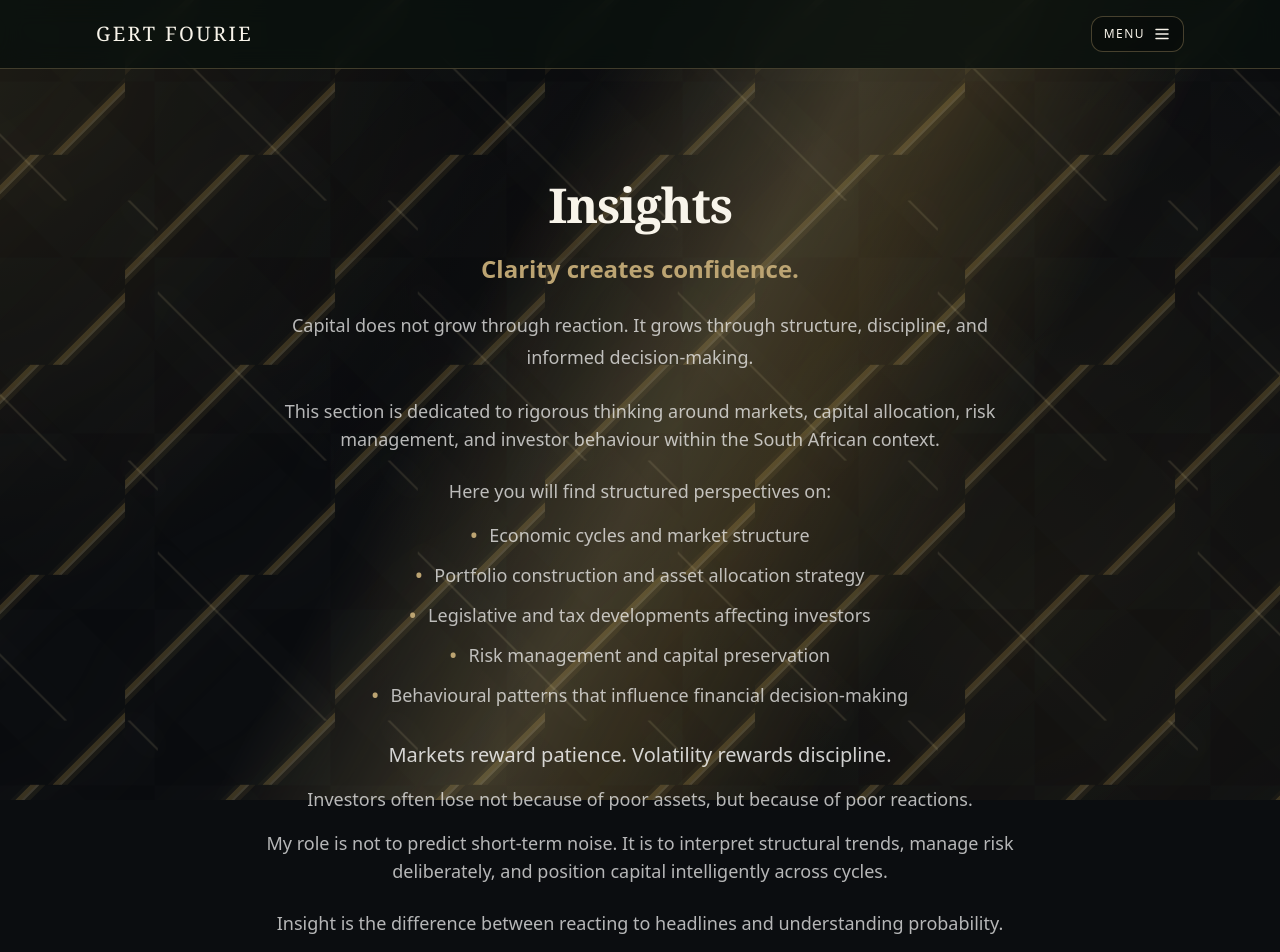
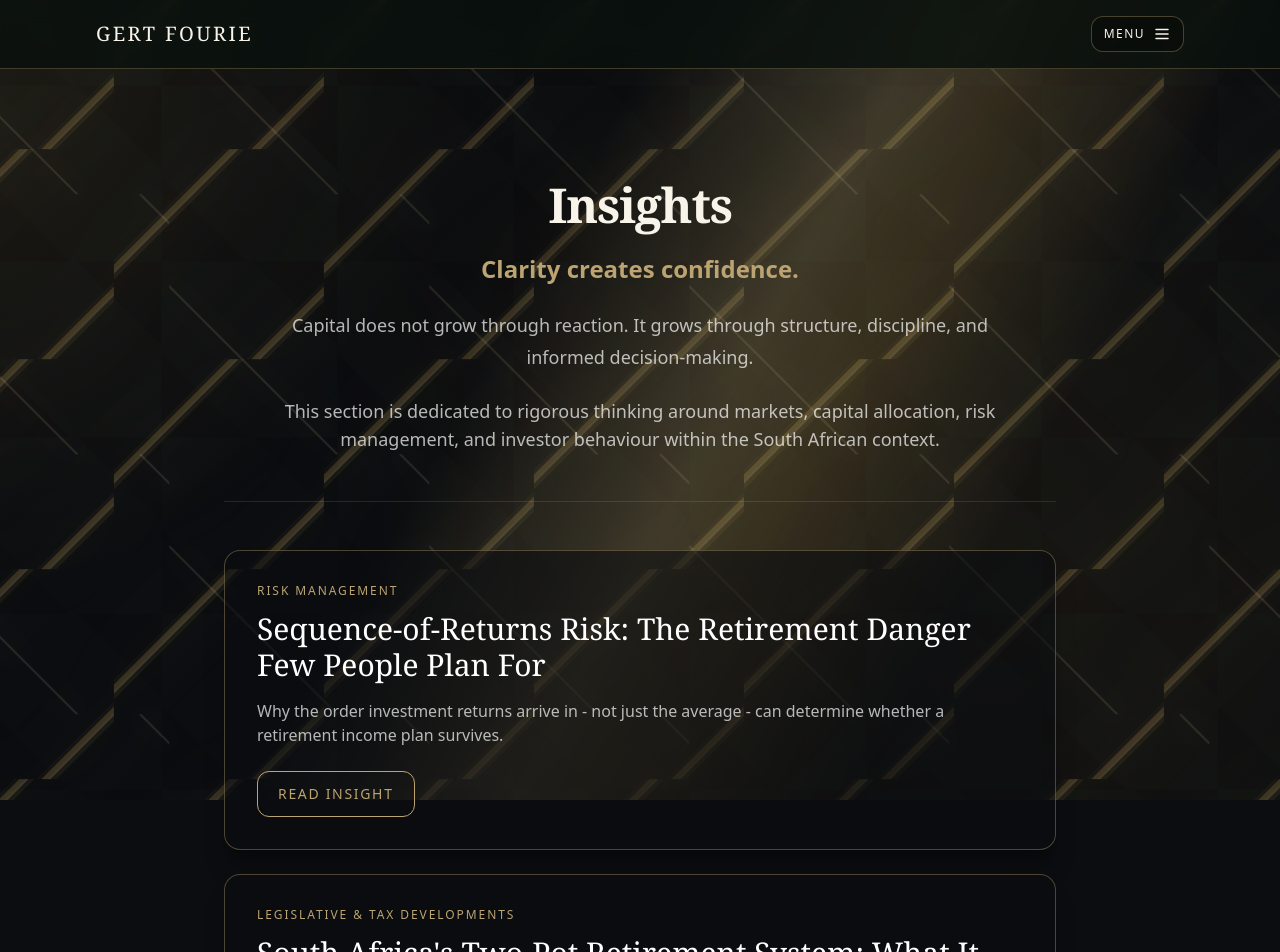
Before and after one commit to Beastslayer2600/fortitudo-studio-multipage, a Next.js app: page /insights in a window 1280 px wide. Shown: the top 952 px of the page. Built offline with nearby package versions, Linux system fonts and the light colour scheme.

Commit message:
Add files via upload

```diff
--- a/app/(site)/insights/page.tsx
+++ b/app/(site)/insights/page.tsx
@@ -1,10 +1,35 @@
 import type { Metadata } from "next";
+import Link from "next/link";
 
 export const metadata: Metadata = {
   title: "Insights | Gert Fourie Financial Adviser",
   description:
     "Structured perspectives on economic cycles, portfolio construction, tax developments, risk management, and behavioural finance in South Africa.",
 };
+
+const insights = [
+  {
+    category: "Risk Management",
+    title: "Sequence-of-Returns Risk: The Retirement Danger Few People Plan For",
+    description:
+      "Why the order investment returns arrive in - not just the average - can determine whether a retirement income plan survives.",
+    href: "/insights/sequence-of-returns-risk",
+  },
+  {
+    category: "Legislative & Tax Developments",
+    title: "South Africa's Two-Pot Retirement System: What It Actually Changes",
+    description:
+      "What the two-pot retirement reform changes for your contributions, access to funds, and long-term retirement planning - explained plainly.",
+    href: "/insights/two-pot-retirement-system",
+  },
+  {
+    category: "Portfolio Construction",
+    title: "Why Diversification Isn't Just About Asset Classes",
+    description:
+      "Real diversification goes deeper than splitting money between shares, bonds, and cash. The hidden correlations that undermine portfolios that look diversified on paper.",
+    href: "/insights/why-diversification-isnt-just-about-asset-classes",
+  },
+] as const;
 
 export default function InsightsPage() {
   return (
@@ -23,43 +48,28 @@
             This section is dedicated to rigorous thinking around markets, capital allocation, risk
             management, and investor behaviour within the South African context.
           </p>
-          <p className="mt-6 text-lg text-white/70">Here you will find structured perspectives on:</p>
-          <ul className="mt-4 space-y-3 text-lg text-white/70 max-w-xl mx-auto">
-            <li className="flex items-start justify-center">
-              <span className="mr-3 text-[var(--gold)] font-bold">&bull;</span> Economic cycles and
-              market structure
-            </li>
-            <li className="flex items-start justify-center">
-              <span className="mr-3 text-[var(--gold)] font-bold">&bull;</span> Portfolio
-              construction and asset allocation strategy
-            </li>
-            <li className="flex items-start justify-center">
-              <span className="mr-3 text-[var(--gold)] font-bold">&bull;</span> Legislative and tax
-              developments affecting investors
-            </li>
-            <li className="flex items-start justify-center">
-              <span className="mr-3 text-[var(--gold)] font-bold">&bull;</span> Risk management and
-              capital preservation
-            </li>
-            <li className="flex items-start justify-center">
-              <span className="mr-3 text-[var(--gold)] font-bold">&bull;</span> Behavioural patterns
-              that influence financial decision-making
-            </li>
-          </ul>
-          <p className="mt-8 text-xl font-medium text-white/80">
-            Markets reward patience. Volatility rewards discipline.
-          </p>
-          <p className="mt-4 text-lg text-white/70">
-            Investors often lose not because of poor assets, but because of poor reactions.
-          </p>
-          <p className="mt-4 text-lg text-white/70">
-            My role is not to predict short-term noise. It is to interpret structural trends, manage
-            risk deliberately, and position capital intelligently across cycles.
-          </p>
-          <p className="mt-6 text-lg text-white/70">
-            Insight is the difference between reacting to headlines and understanding probability.
-          </p>
-          <p className="mt-4 text-lg text-white/70">Capital compounds where thinking is measured.</p>
+        </div>
+
+        <div className="my-12 h-px w-full bg-white/10" />
+
+        <div className="space-y-6">
+          {insights.map((insight) => (
+            <article key={insight.href} className="surface p-6 sm:p-8">
+              <p className="text-xs uppercase tracking-[0.16em] text-[var(--gold)]">
+                {insight.category}
+              </p>
+              <h2 className="mt-3 font-serif text-2xl text-white sm:text-3xl">{insight.title}</h2>
+              <p className="mt-4 text-white/70">{insight.description}</p>
+              <div className="mt-6">
+                <Link
+                  href={insight.href}
+                  className="inline-flex items-center justify-center rounded-xl border border-[var(--gold)] px-5 py-3 text-sm tracking-[0.12em] uppercase text-[var(--gold)] transition-colors hover:bg-[var(--gold)] hover:text-[#0B0D10]"
+                >
+                  Read insight
+                </Link>
+              </div>
+            </article>
+          ))}
         </div>
 
         <div className="my-12 h-px w-full bg-white/10" />
```
